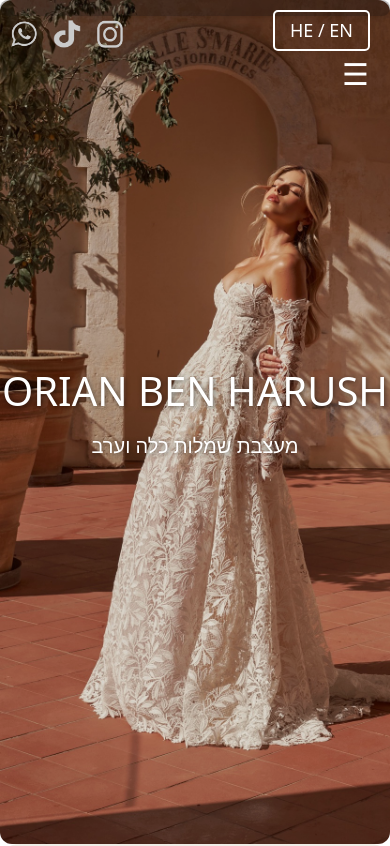
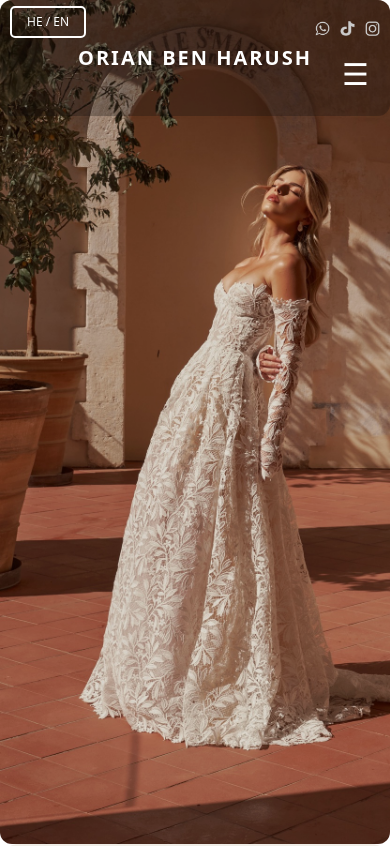
Before and after one commit to dinelyahu/orianbenharush, a plain HTML site: page index.html in a window 390 px wide. Shown: the top 846 px of the page. Drawn offline with nearby package versions, Linux system fonts and the light colour scheme.

Commit message:
title and smallest logos

```diff
--- a/index.html
+++ b/index.html
@@ -13,18 +13,36 @@
 
 </head>
 <body>
+
     <nav class="navbar navbar-expand-lg navbar-light fixed-top">
+        <div class="navbar-top">
+            <div class="social-icons">
+                <a href="https://www.instagram.com/orian_benharush/" target="_blank">
+                    <img src="images/instagram.png" alt="Instagram" class="social-icon">
+                </a>
+                <a href="https://www.tiktok.com/@orian.ben.harush" target="_blank">
+                    <img src="images/tiktok.png" alt="TikTok" class="social-icon">
+                </a>
+                <a href="https://wa.me/972504229130" target="_blank">
+                    <img src="images/WhatsApp.svg.png" alt="WhatsApp" class="social-icon">
+                </a>
+            </div>
+
+            <div class="language-toggle">
+                <button id="language-toggle" class="btn btn-outline-dark">HE / EN</button>
+            </div>
+        </div>
+
+        <div class="navbar-brand-container">
+            <span class="navbar-brand-text">ORIAN BEN HARUSH</span>
+        </div>
         <div class="container-fluid">
-
             <!-- כפתור המבורגר לתפריט הצדדי במסכים קטנים -->
             <button id="menu-toggle" class="menu-toggle d-md-none">
                 ☰
             </button>
 
-            <!-- כפתור מעבר שפה -->
-            <div class="language-toggle">
-                <button id="language-toggle" class="btn btn-outline-dark">HE / EN</button>
-            </div>
+
 
             <!-- תפריט הניווט המרכזי (יוסתר במסכים קטנים) -->
             <div class="collapse navbar-collapse justify-content-center d-none d-md-flex" id="navbarNav">
@@ -37,18 +55,7 @@
                 </ul>
             </div>
 
-            <!-- אייקונים חברתיים (יישארו תמיד) -->
-            <div class="social-icons">
-                <a href="https://www.instagram.com/orian_benharush/" target="_blank">
-                    <img src="images/instagram.png" alt="Instagram" class="social-icon">
-                </a>
-                <a href="https://www.tiktok.com/@orian.ben.harush" target="_blank">
-                    <img src="images/tiktok.png" alt="TikTok" class="social-icon">
-                </a>
-                <a href="https://wa.me/972504229130" target="_blank">
-                    <img src="images/WhatsApp.svg.png" alt="WhatsApp" class="social-icon">
-                </a>
-            </div>
+
         </div>
     </nav>
 
@@ -68,8 +75,6 @@
     <!-- Landing Section -->
     <section id="home" class="landing">
         <div>
-            <h1>ORIAN BEN HARUSH</h1>
-            <p>מעצבת שמלות כלה וערב</p>
 
         </div>
     </section>
--- a/script.js
+++ b/script.js
@@ -115,3 +115,25 @@ document.addEventListener("DOMContentLoaded", function () {
         }
     }
 });
+document.addEventListener("DOMContentLoaded", function () {
+    const navbar = document.querySelector(".navbar");
+    let lastScrollTop = 0;
+
+    // בדיקה האם מדובר במסך קטן
+    function isSmallScreen() {
+        return window.innerWidth <= 768;
+    }
+
+    // מאזין לאירוע גלילה
+    window.addEventListener("scroll", function () {
+        if (!isSmallScreen()) return; // פועל רק במסכים קטנים
+
+        let scrollTop = window.scrollY || document.documentElement.scrollTop;
+        if (scrollTop > lastScrollTop) {
+            navbar.style.top = "-100px"; // מסתיר את הניווט בגלילה למטה
+        } else {
+            navbar.style.top = "0"; // מציג את הניווט בגלילה למעלה
+        }
+        lastScrollTop = scrollTop;
+    });
+});
--- a/style_sheet.css
+++ b/style_sheet.css
@@ -5,7 +5,7 @@ body {
 
 .navbar-light {
 
-    box-shadow: 0 2px 4px rgba(0, 0, 0, 0.1);
+    box-shadow: 0 2px 4px rgba(0, 0, 0, 0.011);
 }
 
 
@@ -41,15 +41,10 @@ body {
 
 .container-fluid{
     height: 100%;
+    margin-top: 100px;
 }
 
-#logo{
-    height:100% ;
-    width: auto;
-    border-radius: 20px;
-    filter: brightness(0.8); /* 80% בהירות */
-    transition: filter 0.3s ease; /* מעבר חלק */
-}
+
 
 #home {
     background-image: url("images/background.jpg"); /* נתיב לתמונה */
@@ -399,7 +394,7 @@ transition: filter 0.6s ease; /* מעבר חלק */
 }
 
 #language-toggle {
-    font-size: 18px;
+    font-size: 12px;
     background-color: transparent;
     border: 2px solid #fff;
     color: #fff;
@@ -409,7 +404,7 @@ transition: filter 0.6s ease; /* מעבר חלק */
 }
 
 #language-toggle:hover {
-    background-color: #e8a3e7;
+    background-color: #dadada;
     color: #000;
 }
 
@@ -428,7 +423,7 @@ transition: filter 0.6s ease; /* מעבר חלק */
 }
 
 .social-icon:hover {
-    filter: brightness(1.2);
+    filter: brightness(1.4);
 }
 
 /* לוודא שהתמונות נשמרות עם רקע שקוף */
@@ -548,3 +543,95 @@ transition: filter 0.6s ease; /* מעבר חלק */
         left: 20px; /* מזיז את הכפתור לצד שמאל */
     }
 }
+.navbar-brand-container {
+    display: flex;
+    align-items: center;
+    justify-content: center;
+    width: 100%;
+    position: absolute;
+    top: -30px;
+    left: 0;
+    height: 100%;
+    z-index: 1001;
+    pointer-events: none; /* מונע לחיצות עליהם */
+}
+
+.navbar-logo {
+    width: 50px; /* גודל הלוגו */
+    height: auto;
+    margin-right: 10px;
+}
+
+.navbar-brand-text {
+    font-size: 20px;
+    font-weight: bold;
+    color: white;
+    text-transform: uppercase;
+    letter-spacing: 2px;
+}
+.social-icon {
+    width: 15px !important;  /* רוחב 15 פיקסלים */
+    height: 15px !important; /* גובה 15 פיקסלים */
+}
+.navbar {
+    display: flex;
+    flex-direction: column;
+    align-items: center;
+    background-color: rgba(19, 14, 14, 0.3);
+    border-radius: 12px;
+    height: auto;
+    padding-top: 10px; /* מוסיף מקום קטן */
+}
+
+/* מחלקת קונטיינר חדשה לאייקונים ולכפתור */
+.navbar-top {
+    width: 100%;
+    display: flex;
+    justify-content: space-between;
+    align-items: center;
+    padding: 5px 20px;
+    position: absolute;
+    top: 0;
+    left: 0;
+}
+
+/* מיקוד האייקונים לחלק השמאלי */
+.social-icons {
+    display: flex;
+    align-items: center;
+    gap: 10px;
+    position: relative;
+    top: 0;
+    left: 10px; /* קרוב לקצה השמאלי */
+}
+
+/* התאמה לכפתור HE/EN */
+.language-toggle {
+    position: relative;
+    right: 10px;
+    top: 0;
+}
+/* כברירת מחדל, הניווט קבוע במסכים גדולים */
+.navbar {
+    position: fixed;
+    top: 0;
+    width: 100%;
+    transition: top 0.3s ease-in-out;
+    background-color: rgba(19, 14, 14, 0.3);
+    border-radius: 12px;
+}
+
+/* במסכים קטנים - הניווט יוסתר בגלילה */
+@media (max-width: 768px) {
+    .navbar {
+        position: absolute; /* הופך אותו לסטטי בגלילה */
+        top: 0;
+        width: 100%;
+    }
+}
+
+@media (max-width:786px) {
+    .navbar-brand-container {
+        top: 0;
+}
+}
```
